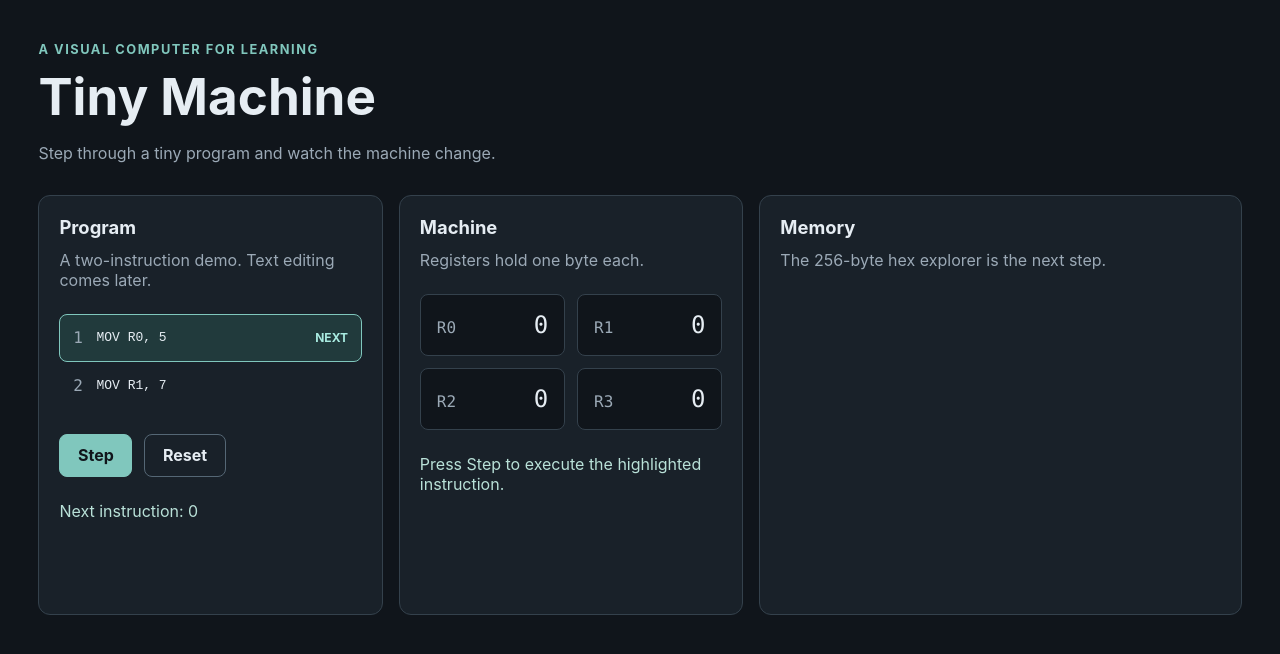
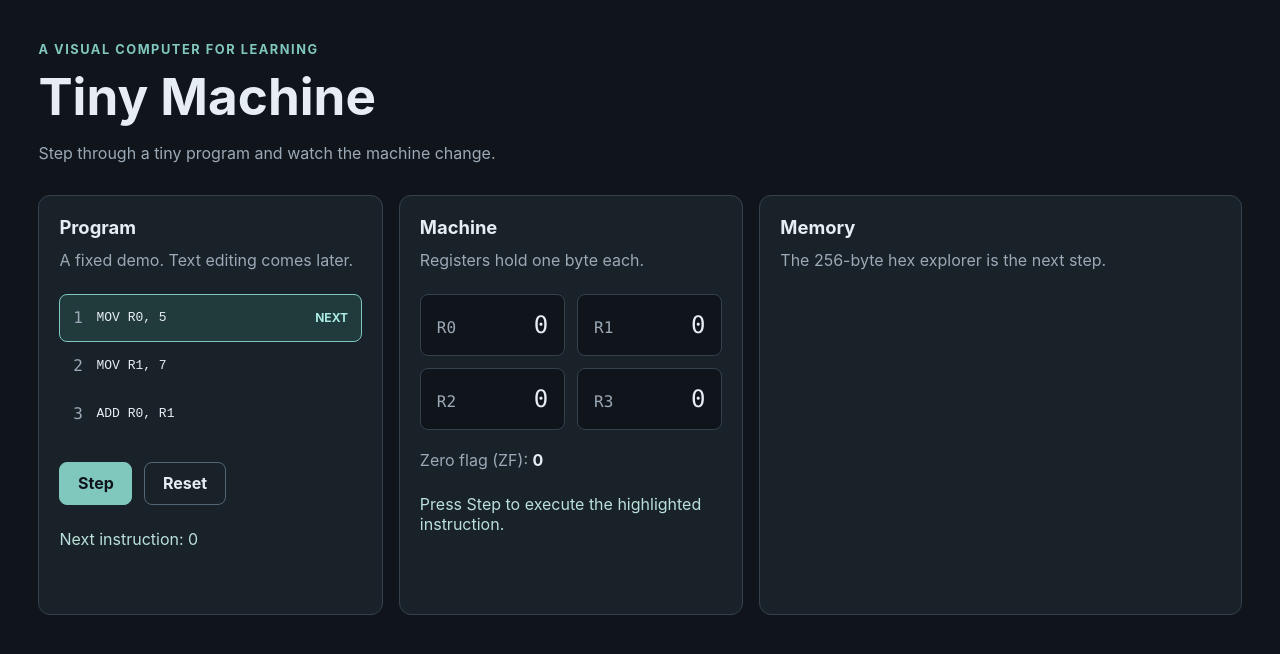
Before and after one commit to liquidvapour/learn-to-code, a React (Vite) app: page / in a window 1280 px wide. Shown: the top 654 px of the page. Built offline with nearby package versions, Linux system fonts and the light colour scheme.

Commit message:
Add ADD instruction and zero flag display

```diff
--- a/src/App.tsx
+++ b/src/App.tsx
@@ -11,6 +11,7 @@ import {
 const program: readonly { source: string; instruction: Instruction }[] = [
   { source: 'MOV R0, 5', instruction: { operation: 'MOV', register: 'R0', value: 5 } },
   { source: 'MOV R1, 7', instruction: { operation: 'MOV', register: 'R1', value: 7 } },
+  { source: 'ADD R0, R1', instruction: { operation: 'ADD', register: 'R0', source: 'R1' } },
 ]
 
 type ExecutionView = {
@@ -52,7 +53,7 @@ function App() {
       <div className="workspace" aria-label="Tiny Machine workspace">
         <section className="panel" aria-labelledby="program-title">
           <h2 id="program-title">Program</h2>
-          <p className="panel-note">A two-instruction demo. Text editing comes later.</p>
+          <p className="panel-note">A fixed demo. Text editing comes later.</p>
           <ol className="program-list">
             {program.map((line, index) => (
               <li
@@ -86,6 +87,7 @@ function App() {
               </div>
             ))}
           </dl>
+          <p className="flag-value">Zero flag (ZF): <strong>{machine.zf ? '1' : '0'}</strong></p>
           <p className="step-explanation" aria-live="polite">
             {lastWrite
               ? `${lastWrite.register}: ${lastWrite.previous} → ${lastWrite.value}`
--- a/src/machine.ts
+++ b/src/machine.ts
@@ -6,6 +6,10 @@ export type Instruction = Readonly<{
   operation: 'MOV'
   register: Register
   value: number
+}> | Readonly<{
+  operation: 'ADD'
+  register: Register
+  source: Register
 }>
 
 export type MachineState = Readonly<{
@@ -22,6 +26,13 @@ export type MachineEvent = Readonly<{
   previous: number
   value: number
   source: 'immediate'
+}> | Readonly<{
+  kind: 'register-write'
+  register: Register
+  previous: number
+  value: number
+  source: 'addition'
+  sourceRegister: Register
 }>
 
 export type StepResult = Readonly<{
@@ -40,7 +51,7 @@ export function createInitialState(): MachineState {
 }
 
 export function executeInstruction(state: MachineState, instruction: Instruction): StepResult {
-  if (instruction.operation !== 'MOV') {
+  if (!['MOV', 'ADD'].includes(instruction.operation)) {
     throw new Error(`Unsupported instruction: ${instruction.operation}`)
   }
 
@@ -48,24 +59,48 @@ export function executeInstruction(state: MachineState, instruction: Instruction
     throw new RangeError(`Unknown register: ${instruction.register}`)
   }
 
-  if (!Number.isInteger(instruction.value) || instruction.value < 0 || instruction.value > 255) {
-    throw new RangeError('MOV value must be an integer from 0 to 255')
+  const previous = state.registers[instruction.register]
+
+  if (instruction.operation === 'MOV') {
+    if (!Number.isInteger(instruction.value) || instruction.value < 0 || instruction.value > 255) {
+      throw new RangeError('MOV value must be an integer from 0 to 255')
+    }
+
+    return {
+      state: {
+        ...state,
+        registers: { ...state.registers, [instruction.register]: instruction.value },
+        pc: state.pc + 1,
+      },
+      events: [{
+        kind: 'register-write',
+        register: instruction.register,
+        previous,
+        value: instruction.value,
+        source: 'immediate',
+      }],
+    }
   }
 
-  const previous = state.registers[instruction.register]
+  if (!REGISTER_NAMES.includes(instruction.source)) {
+    throw new RangeError(`Unknown register: ${instruction.source}`)
+  }
 
+  const value = (previous + state.registers[instruction.source]) & 0xff
   return {
     state: {
       ...state,
-      registers: { ...state.registers, [instruction.register]: instruction.value },
+      registers: { ...state.registers, [instruction.register]: value },
       pc: state.pc + 1,
+      zf: value === 0,
     },
     events: [{
       kind: 'register-write',
       register: instruction.register,
       previous,
-      value: instruction.value,
-      source: 'immediate',
+      value,
+      source: 'addition',
+      sourceRegister: instruction.source,
     }],
   }
 }
--- a/src/style.css
+++ b/src/style.css
@@ -165,6 +165,15 @@ button:focus-visible {
   font-size: 1.5rem;
 }
 
+.flag-value {
+  margin-top: 1.25rem;
+  color: #9ba9b6;
+}
+
+.flag-value strong {
+  color: #e6edf3;
+}
+
 @media (max-width: 900px) {
   .workspace {
     grid-template-columns: 1fr;
```
Also changed, not shown: 2 other files (tests, documents, lock files or other folders).
